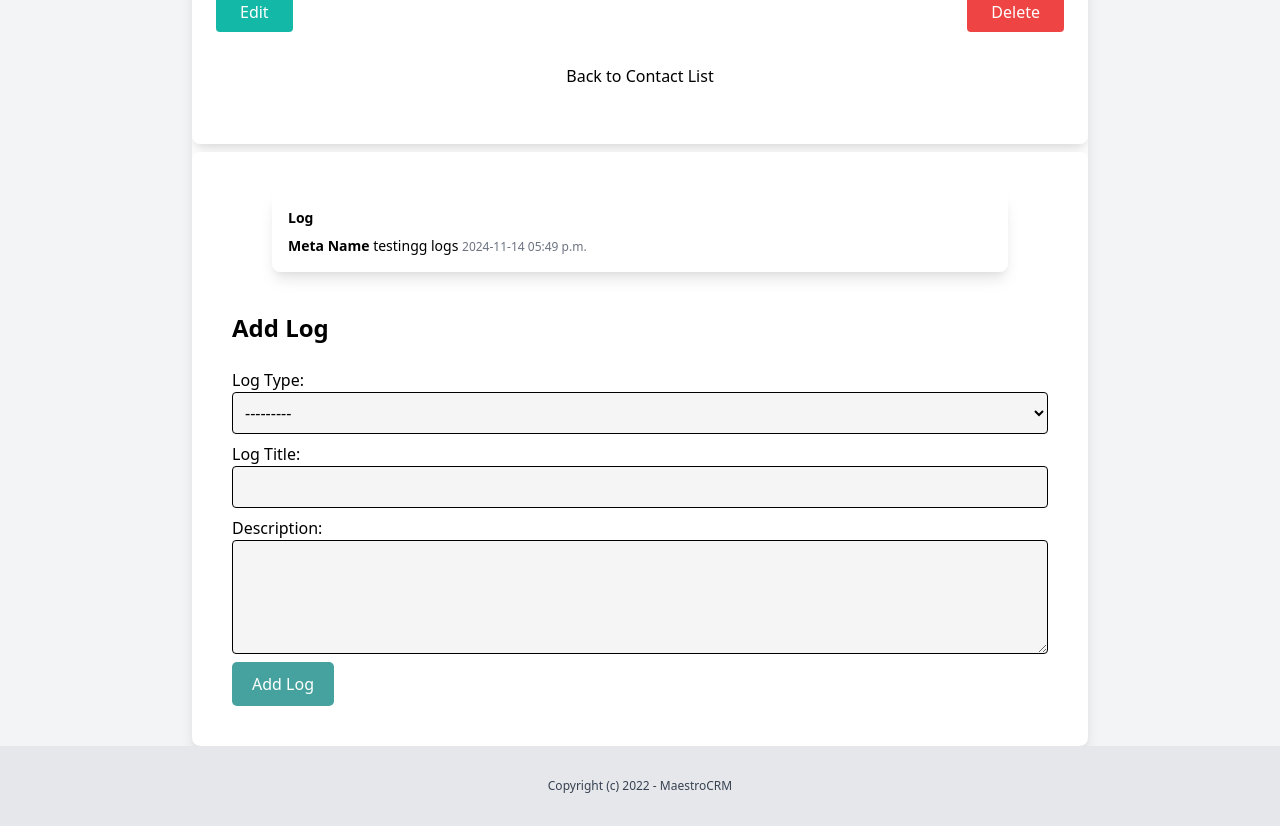
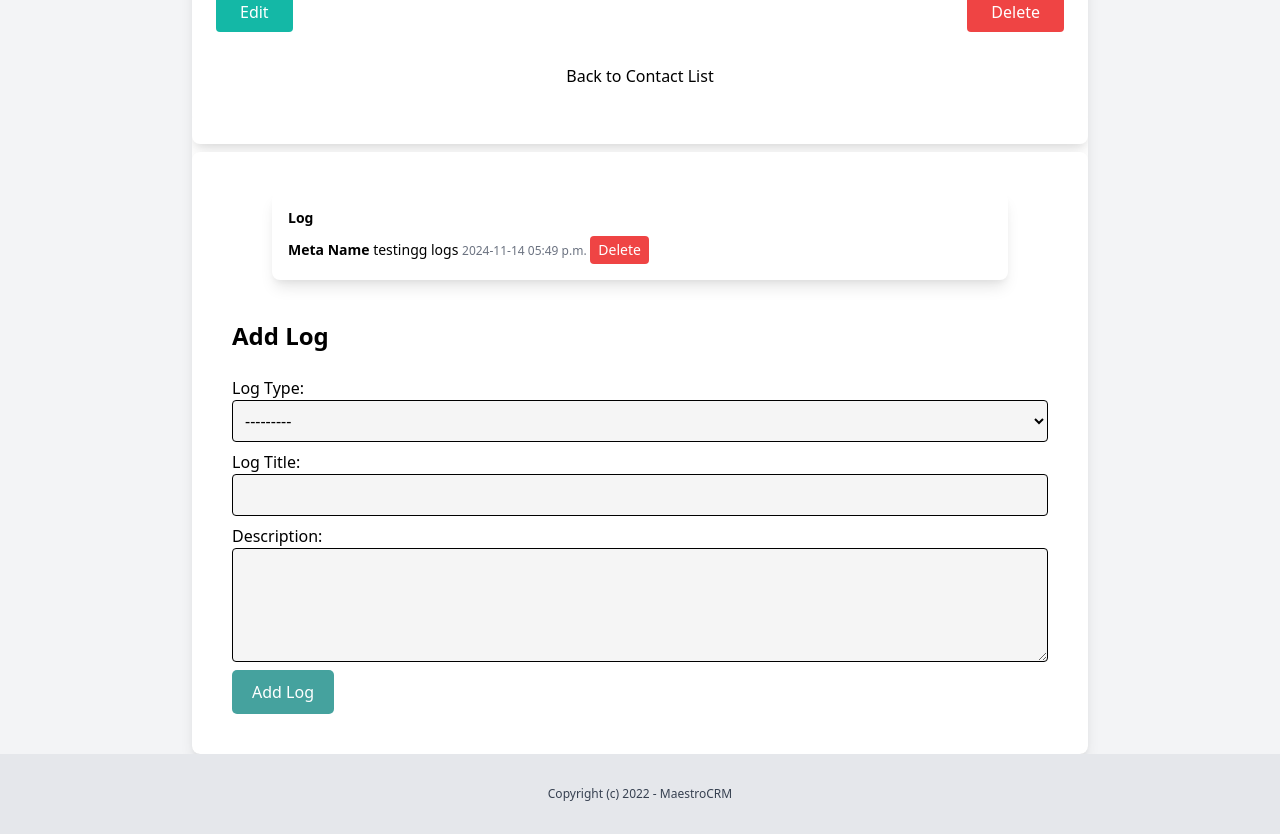
Before and after one commit to flyefe/MaestroCRM, a Django app: page /contacts/contact_deatil/20/ in a window 1280 px wide. Shown: the part 848-1682 px from the top of the page. Run offline with Django 5.2, Linux system fonts and the light colour scheme; data comes from the database, SQL or seed files in the repository; both versions use the stored data as it was after the commit; style sheets or scripts are compiled from the project's sources; some libraries are stand-ins or nearby versions.

Commit message:
Log can delete now

```diff
--- a/crm/contacts/templates/contact/contact_detail.html
+++ b/crm/contacts/templates/contact/contact_detail.html
@@ -18,7 +18,7 @@
         <!-- Latest Activities -->
         <div class="text-sm bg-white text-teal-600 rounded-lg shadow-lg p-4 max-w-xs">
             <h3 class="font-bold mb-2">Recent Activity</h3>
-            <ul class="space-y-1">
+            <ul class="space-y-2">
                 {% for activity in recent_activities %}
                 <li>
                     <span class="font-semibold">{{ activity.created_by.get_full_name }}</span>
@@ -95,12 +95,18 @@
 
         <div class="mb-10 text-sm bg-white text-teal-600 rounded-lg shadow-lg p-4 max-w-l mx-10">
             <h3 class="font-bold mb-2">Log</h3>
-            <ul class="space-y-1">
+            <ul class="space-y-4">
                 {% for log in logs %}
-                <li>
+                <li >
                     <span class="font-semibold">{{ log.created_by.get_full_name }}</span>
                     {{ log.log_description }}
                     <span class="text-gray-500 text-xs">{{ log.created_at|date:"Y-m-d h:i a" }}</span>
+
+                    <form action="{% url 'delete_log' log.id %}" method="POST" class="inline">
+                        {% csrf_token %}
+                        <button onclick="return confirmDelete();" type="submit"
+                            class="bg-red-500 text-white py-1 px-2 rounded hover:bg-red-600">Delete</button>
+                    </form>
                 </li>
                 {% empty %}
                 <li>No recent activities found.</li>
--- a/crm/contacts/urls.py
+++ b/crm/contacts/urls.py
@@ -1,10 +1,11 @@
 from django.urls import path
 # from . import views
-from .views import create_contact, contact_list, contact_detail, delete_contact, update_contact
+from .views import create_contact, contact_list, contact_detail, delete_contact, update_contact, delete_log
 
 #Urls patterns
 urlpatterns = [
     path('update-contact/<int:contact_id>/delete', delete_contact, name='delete_contact'),
+    path('update-log/<int:log_id>/delete', delete_log, name='delete_log'),
     path('update-contact/<int:contact_id>/update', update_contact, name='update_contact'),
     path('contact_deatil/<int:contact_id>/', contact_detail, name='contact_detail'),
     path('', create_contact, name='add_contact'),
--- a/crm/contacts/views.py
+++ b/crm/contacts/views.py
@@ -16,6 +16,19 @@ from django.urls import reverse
 
 
 # from .forms import StatusForm, Status
+
+
+@login_required
+def delete_log(request, log_id):
+
+    log = get_object_or_404(Log, id=log_id)
+
+    log.delete()
+
+    contact_id = log.contact_id
+
+    messages.success(request, f" Log has been successfully deleted.")
+    return redirect ('contact_detail', contact_id)
 
 
 
@@ -74,7 +87,7 @@ def contact_detail(request, contact_id):
     recent_activities = contact.log.all().order_by('-created_at') [:3] # Last 5 logs as an example
     logs = Log.objects.filter(contact=contact).order_by('-created_at')
 
-    # Handle form submission
+    # Handle form submission --- Log Details
     if request.method == 'POST':
         form = LogForm(request.POST)
         if form.is_valid():
--- a/z-todo.txt
+++ b/z-todo.txt
@@ -101,8 +101,9 @@ CRM/                      # Project Root
 -DONE Make it possible to edit/update contact detail
 -DONE Make it possible to delete contact
 - Make it possible to for staff and admin users to add comments/logactivities on contact
-    - Make log form with various activities
+    -DONE Make log form with various activities
         -Call, Email, Note, etc
+    - Make it possible to Edit and Delete Comment
 - Make Segmentation/categorization possible
 - Make Tagging Possible
 - Make it possible to import data with mapping
```
Also changed, not shown: crm/db.sqlite3.
